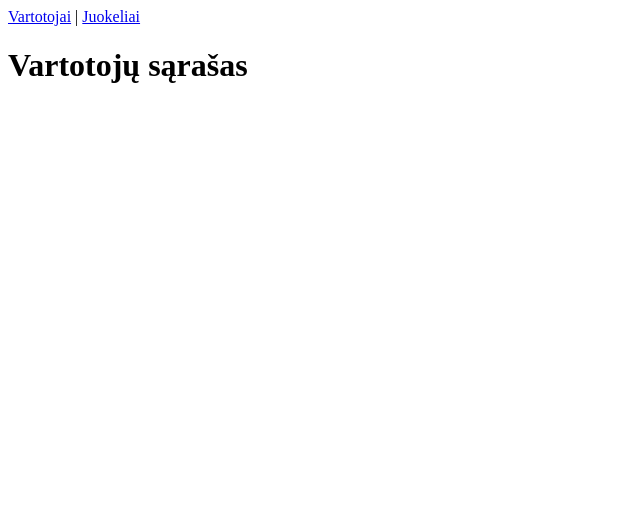
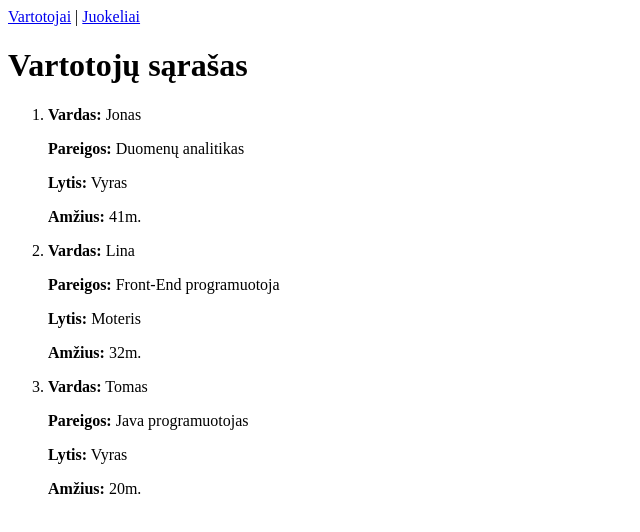
Before and after one commit to zanetarackeviciute/react-ts-task, a React (Vite) app: page / in a window 1280 px wide. Shown: the top 532 px of the page, without its empty margins (0-640 px from the left). Built offline with nearby package versions, Linux system fonts and the light colour scheme.

Commit message:
Add user data in an ordered list

```diff
--- a/src/pages/UsersPage.tsx
+++ b/src/pages/UsersPage.tsx
@@ -48,9 +48,18 @@ const UsersPage = () => {
     return (
         <div>
             <h1>Vartotojų sąrašas</h1>
-            <ul>
-                {}
-            </ul>
+            <ol>
+                    {
+                        users.map((user) => {
+                            return <li key={user.id}>
+                                <p><strong>Vardas:</strong> {user.name}</p>
+                                <p><strong>Pareigos:</strong> {user.position}</p>
+                                <p><strong>Lytis:</strong> {user.gender}</p>
+                                <p><strong>Amžius:</strong> {user.age}m.</p>
+                            </li>
+                        })
+                    }
+            </ol>
         </div>
     )
 }
```
